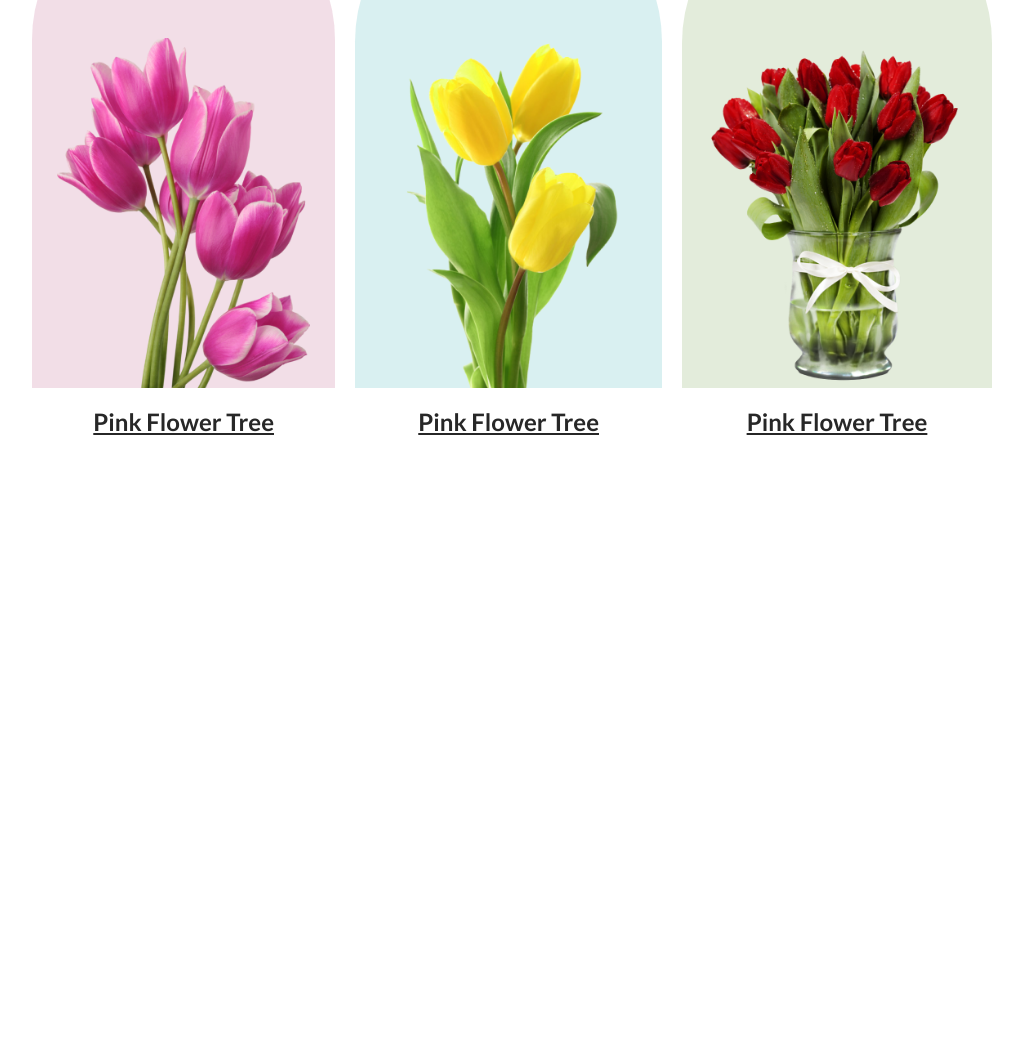
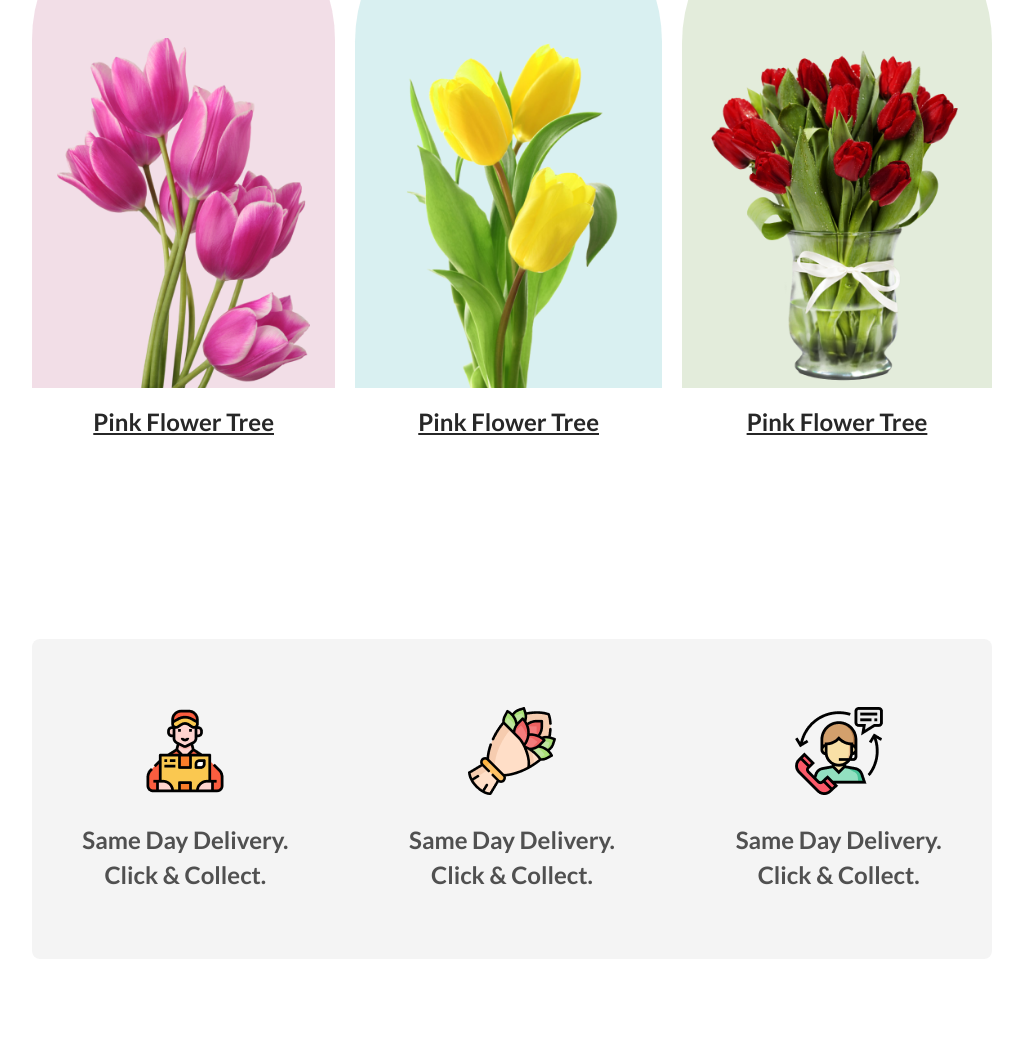
Before and after one commit to mstsurnalyakter/flowers-shp, a plain HTML site: page index.html in a window 1280 px wide. Shown: the part 1038-2097 px from the top of the page, without its empty margins (128-1151 px from the left). Before the commit the page ends 1577 px from the top, so only its background shows below. Drawn offline with Linux system fonts and the light colour scheme.

Commit message:
delivery section added

```diff
--- a/index.html
+++ b/index.html
@@ -69,5 +69,37 @@
       </section>
     </section>
     <!-- feature section ends here  -->
+
+    <!-- Delivery section starts here -->
+    <section id="delivery">
+        <section class="container delivery">
+            <section class="section-content">
+
+                <section class="delivery-section">
+                    <section class="delivery-section-image">
+                        <img src="./images/group2.png" alt="">
+                    </section>
+                    <p>Same Day Delivery. Click & Collect.</p>
+                </section>
+
+                <section class="delivery-section">
+                    <section class="delivery-section-image">
+                        <img src="./images/group3.png" alt="">
+                    </section>
+                    <p>Same Day Delivery. Click & Collect.</p>
+                </section>
+
+                <section class="delivery-section">
+                    <section class="delivery-section-image">
+                        <img src="./images/group4.png" alt="">
+                    </section>
+                    <p>Same Day Delivery. Click & Collect.</p>
+                </section>
+
+            </section>
+        </section>
+    </section>
+    <!-- Delivery section ends here -->
+
   </body>
 </html>
--- a/style.css
+++ b/style.css
@@ -97,7 +97,6 @@ header {
 
 .section-content .flower .flower-image {
   border-radius: 300px 300px 0px 0px;
-  background: rgba(167, 33, 98, 0.15);
   padding: 30px 25px 0;
   height: 500px;
   display: flex;
@@ -129,3 +128,39 @@ header {
 }
 
 /* feature section ends here */
+
+/* delivery section starts here */
+#delivery {
+  padding: 100px 0;
+
+}
+.delivery {
+    display: flex;
+    align-items: center;
+    justify-content: center;
+  border-radius: 8px;
+  background: rgba(39, 39, 39, 0.05);
+   height: 320px;
+}
+
+.section-content .delivery-section{
+    display: flex;
+    flex-direction: column;
+    align-items: center;
+    justify-content: center;
+    padding: 30px;
+}
+
+.section-content .delivery-section .delivery-section-image img {
+  width:100%;
+  margin-bottom: 24px;
+}
+.section-content .delivery-section p {
+  color: rgba(39, 39, 39, 0.8);
+  text-align: center;
+  font-size: 24px;
+  font-weight: 600;
+  line-height: 35px;
+}
+
+/* delivery section ends here */
```
